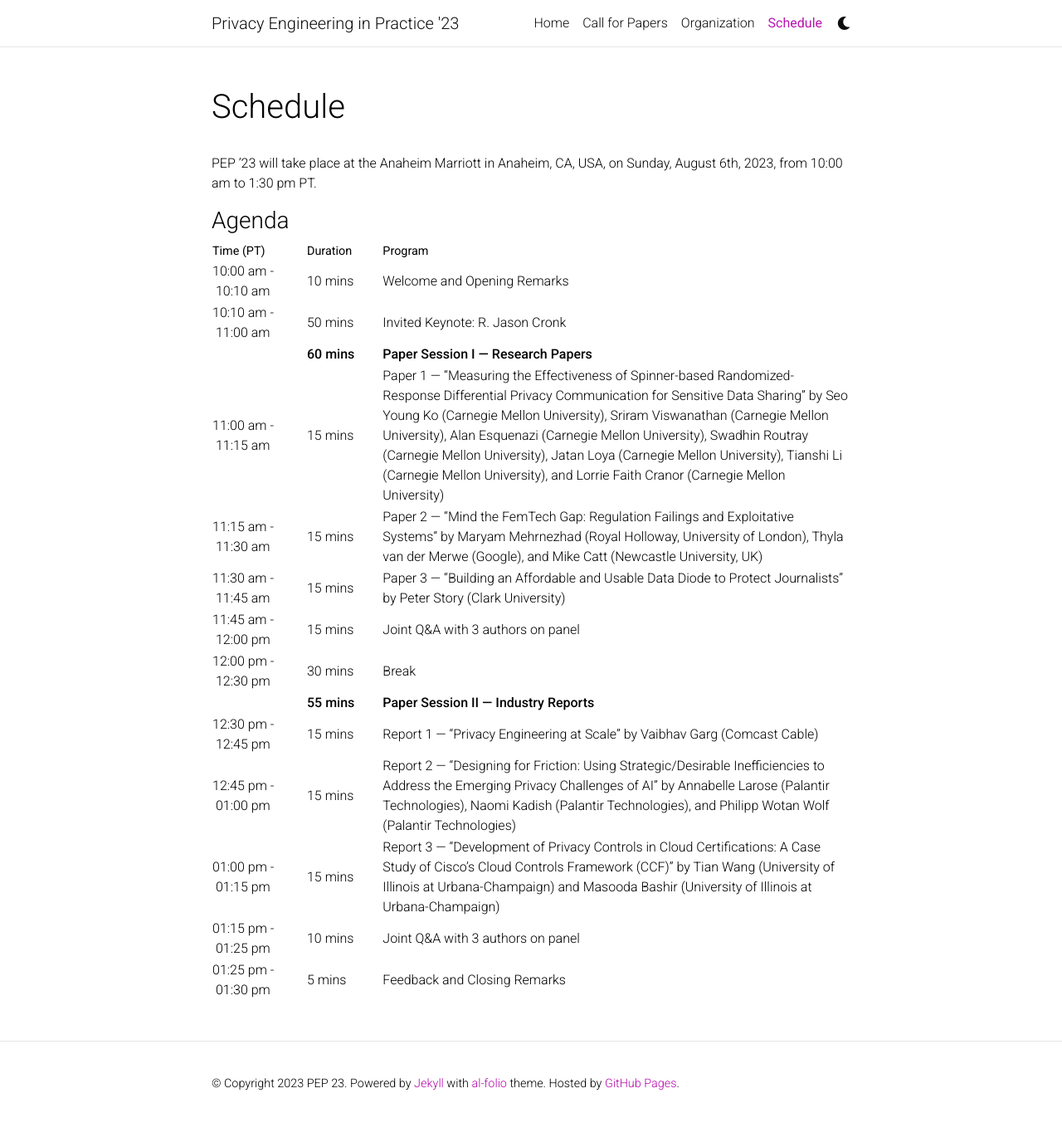
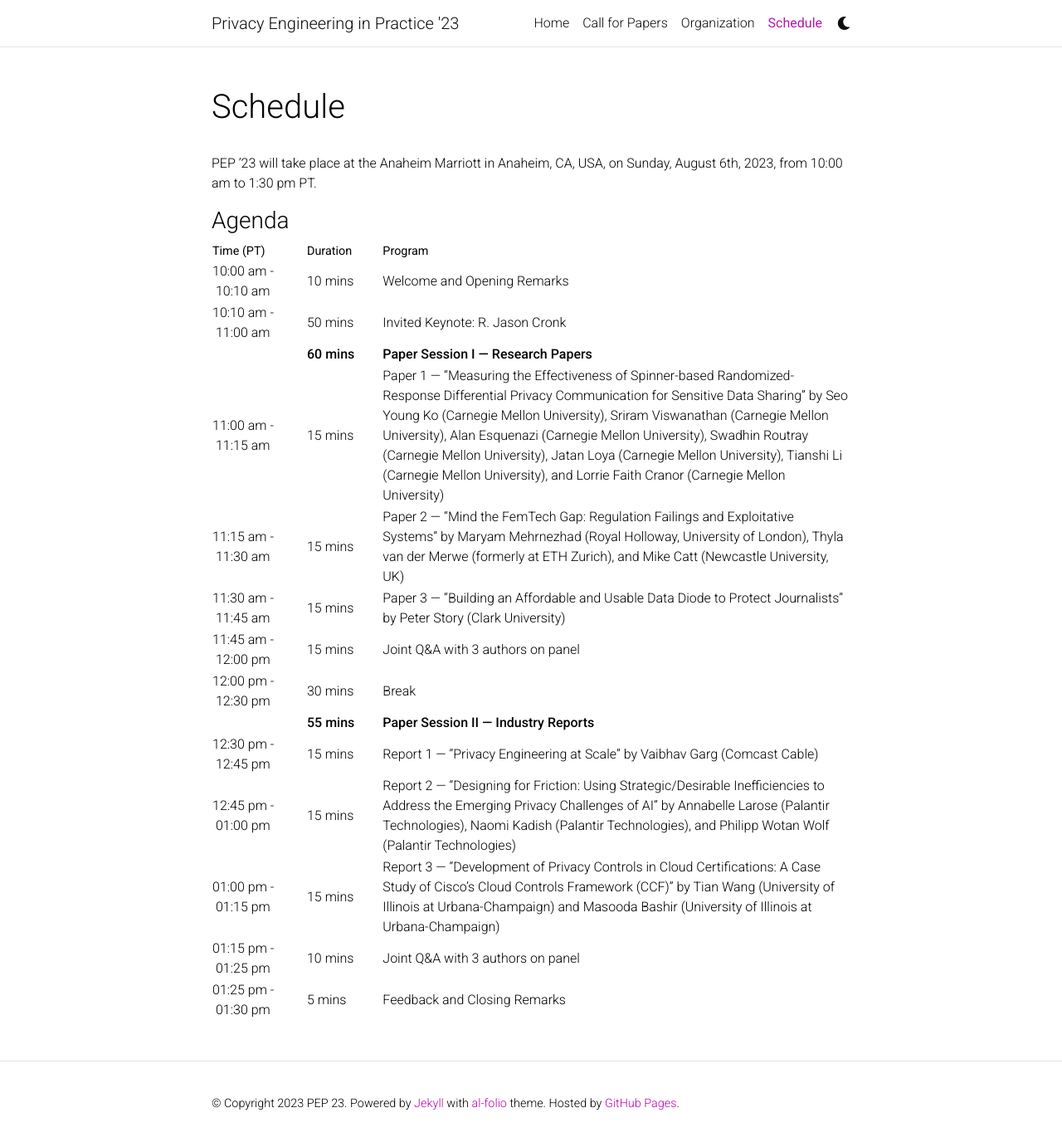
Before and after one commit to privacy-engineering/privacy-engineering.github.io, a Jekyll site: the page built from _pages/schedule.md, in a window 1280 px wide and 1381 px high. Shown: the top 1376 px of the window at 83% size. Built offline with Jekyll 4.4.1, drawn with Linux system fonts in a browser that asks for light colours; comment, search, counter and statistics services are not loaded; a style sheet for code colours, icons or effects is not loaded.

Commit message:
Update schedule.md

```diff
--- a/_pages/schedule.md
+++ b/_pages/schedule.md
@@ -18,7 +18,7 @@ PEP ’23 will take place at the Anaheim Marriott in Anaheim, CA, USA, on Sunday
 | 10:10&nbsp;am&nbsp;-&nbsp;11:00&nbsp;am&emsp;&emsp; | 50&nbsp;mins&emsp;&emsp; | Invited Keynote: R. Jason Cronk       |
 |                                                     | **60&nbsp;mins&emsp;&emsp;** | **Paper Session I — Research Papers**   |
 | 11:00&nbsp;am&nbsp;-&nbsp;11:15 am&emsp;&emsp;      | 15&nbsp;mins&emsp;&emsp; | Paper 1 — "Measuring the Effectiveness of Spinner-based Randomized-Response Differential Privacy Communication for Sensitive Data Sharing" by Seo Young Ko (Carnegie Mellon University), Sriram Viswanathan (Carnegie Mellon University), Alan Esquenazi (Carnegie Mellon University), Swadhin Routray (Carnegie Mellon University), Jatan Loya (Carnegie Mellon University), Tianshi Li (Carnegie Mellon University), and Lorrie Faith Cranor (Carnegie Mellon University) |
-| 11:15&nbsp;am&nbsp;-&nbsp;11:30&nbsp;am&emsp;&emsp; | 15&nbsp;mins&emsp;&emsp; | Paper 2 — "Mind the FemTech Gap: Regulation Failings and Exploitative Systems" by Maryam Mehrnezhad (Royal Holloway, University of London), Thyla van der Merwe (Google), and Mike Catt (Newcastle University, UK)  |
+| 11:15&nbsp;am&nbsp;-&nbsp;11:30&nbsp;am&emsp;&emsp; | 15&nbsp;mins&emsp;&emsp; | Paper 2 — "Mind the FemTech Gap: Regulation Failings and Exploitative Systems" by Maryam Mehrnezhad (Royal Holloway, University of London), Thyla van der Merwe (formerly at ETH Zurich), and Mike Catt (Newcastle University, UK)  |
 | 11:30&nbsp;am&nbsp;-&nbsp;11:45&nbsp;am&emsp;&emsp; | 15&nbsp;mins&emsp;&emsp; | Paper 3 — "Building an Affordable and Usable Data Diode to Protect Journalists" by Peter Story (Clark University)|
 | 11:45&nbsp;am&nbsp;-&nbsp;12:00&nbsp;pm&emsp;&emsp; | 15&nbsp;mins&emsp;&emsp; | Joint Q&A with 3 authors on panel   |
 | 12:00&nbsp;pm&nbsp;-&nbsp;12:30&nbsp;pm&emsp;&emsp; | 30&nbsp;mins&emsp;&emsp; | Break                               |
```
